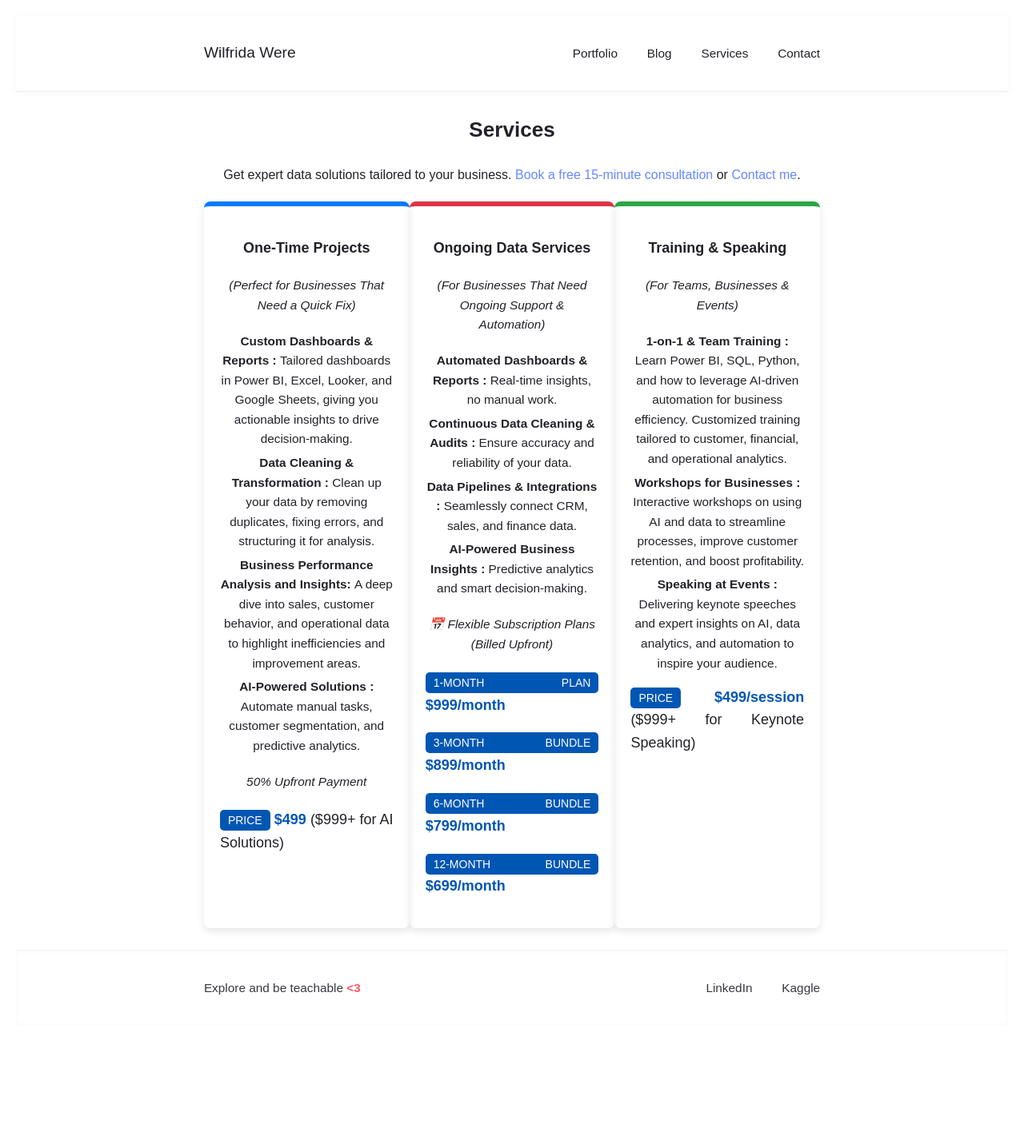
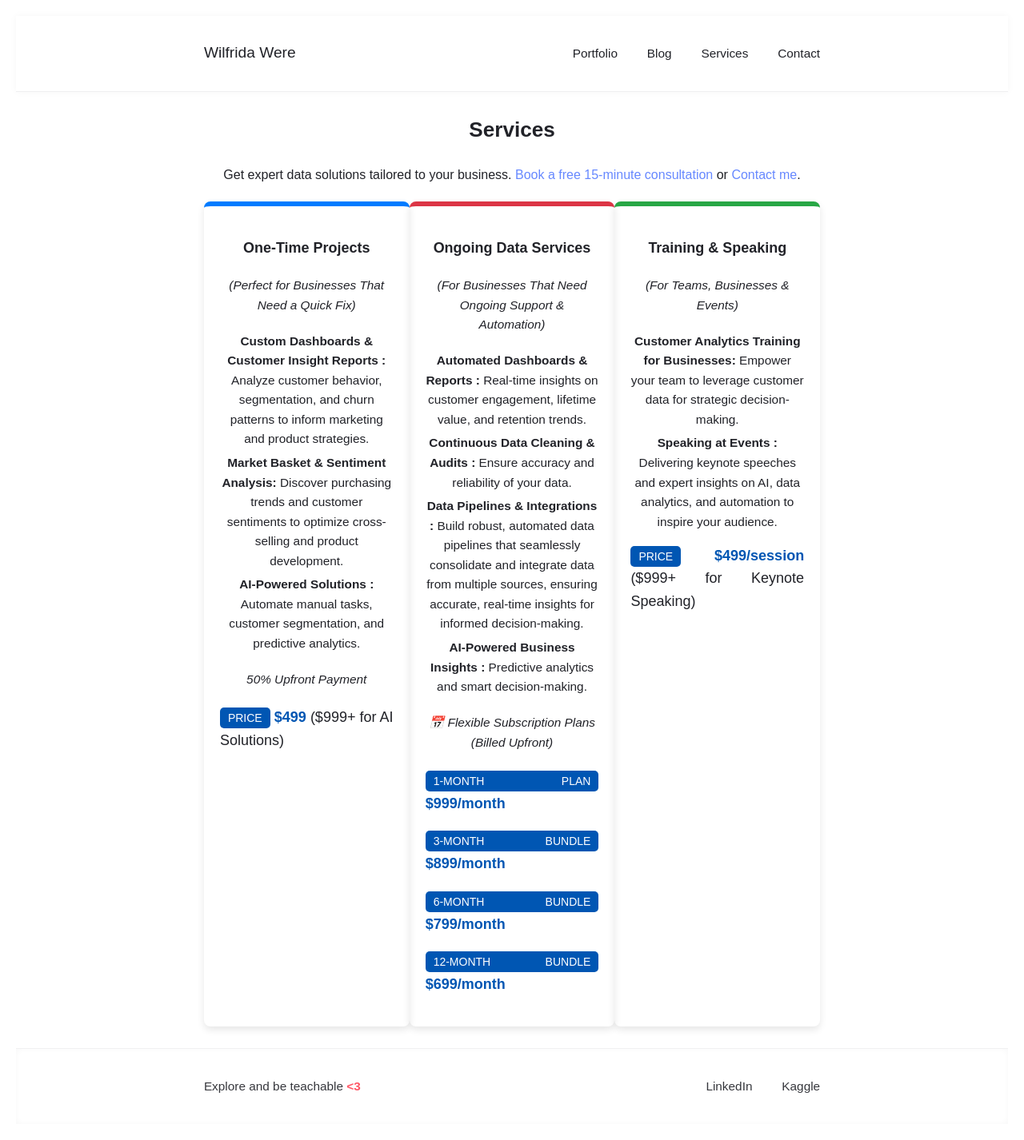
Before and after one commit to Wilfrida-Were/website, a Jekyll site: the page built from services.html, in a window 1280 px wide. Shown: the whole page at 80% size. Built offline with Jekyll 4.4.1, drawn with Linux system fonts in a browser that asks for light colours; before the commit the page ends 1303 px from its top, so only the background shows below that.

Commit message:
Update services.html

```diff
--- a/services.html
+++ b/services.html
@@ -17,9 +17,8 @@ title: "Services"
       <h3>One-Time Projects</h3>
       <h4>(<em>Perfect for Businesses That Need a Quick Fix</em>)</h4>
       <ul>
-          <li><strong>Custom Dashboards & Reports : </strong>Tailored dashboards in Power BI, Excel, Looker, and Google Sheets, giving you actionable insights to drive decision-making.</li>
-          <li><strong>Data Cleaning & Transformation : </strong>Clean up your data by removing duplicates, fixing errors, and structuring it for analysis.</li>
-          <li><strong>Business Performance Analysis and Insights: </strong>A deep dive into sales, customer behavior, and operational data to highlight inefficiencies and improvement areas.</li>
+          <li><strong>Custom Dashboards & Customer Insight Reports : </strong>Analyze customer behavior, segmentation, and churn patterns to inform marketing and product strategies.</li>
+          <li><strong>Market Basket & Sentiment Analysis: </strong>Discover purchasing trends and customer sentiments to optimize cross-selling and product development.</li>
           <li><strong>AI-Powered Solutions : </strong>Automate manual tasks, customer segmentation, and predictive analytics.</li>
       </ul>
       <h4>50% Upfront Payment</h4>
@@ -35,9 +34,9 @@ title: "Services"
       <h3>Ongoing Data Services</h3>
       <h4>(<em>For Businesses That Need Ongoing Support & Automation</em>)</h4>
       <ul>
-          <li><strong>Automated Dashboards & Reports : </strong>Real-time insights, no manual work.</li>
+          <li><strong>Automated Dashboards & Reports : </strong>Real-time insights on customer engagement, lifetime value, and retention trends.</li>
           <li><strong>Continuous Data Cleaning & Audits : </strong>Ensure accuracy and reliability of your data.</li>
-          <li><strong>Data Pipelines & Integrations : </strong>Seamlessly connect CRM, sales, and finance data.</li>
+          <li><strong>Data Pipelines & Integrations : </strong>Build robust, automated data pipelines that seamlessly consolidate and integrate data from multiple sources, ensuring accurate, real-time insights for informed decision-making.</li>
           <li><strong>AI-Powered Business Insights : </strong>Predictive analytics and smart decision-making.</li>
       </ul>
       <h4>📅 Flexible Subscription Plans (Billed Upfront)</h4>
@@ -64,8 +63,7 @@ title: "Services"
       <h3>Training & Speaking</h3>
       <h4>(<em>For Teams, Businesses & Events</em>)</h4>
       <ul>
-          <li><strong>1-on-1 & Team Training : </strong>Learn Power BI, SQL, Python, and how to leverage AI-driven automation for business efficiency. Customized training tailored to customer, financial, and operational analytics.</li>
-          <li><strong>Workshops for Businesses : </strong>Interactive workshops on using AI and data to streamline processes, improve customer retention, and boost profitability.</li>
+          <li><strong>Customer Analytics Training for Businesses: </strong>Empower your team to leverage customer data for strategic decision-making.</li>
           <li><strong>Speaking at Events : </strong>Delivering keynote speeches and expert insights on AI, data analytics, and automation to inspire your audience.</li>
       </ul>
       <p class="pricing">
```
